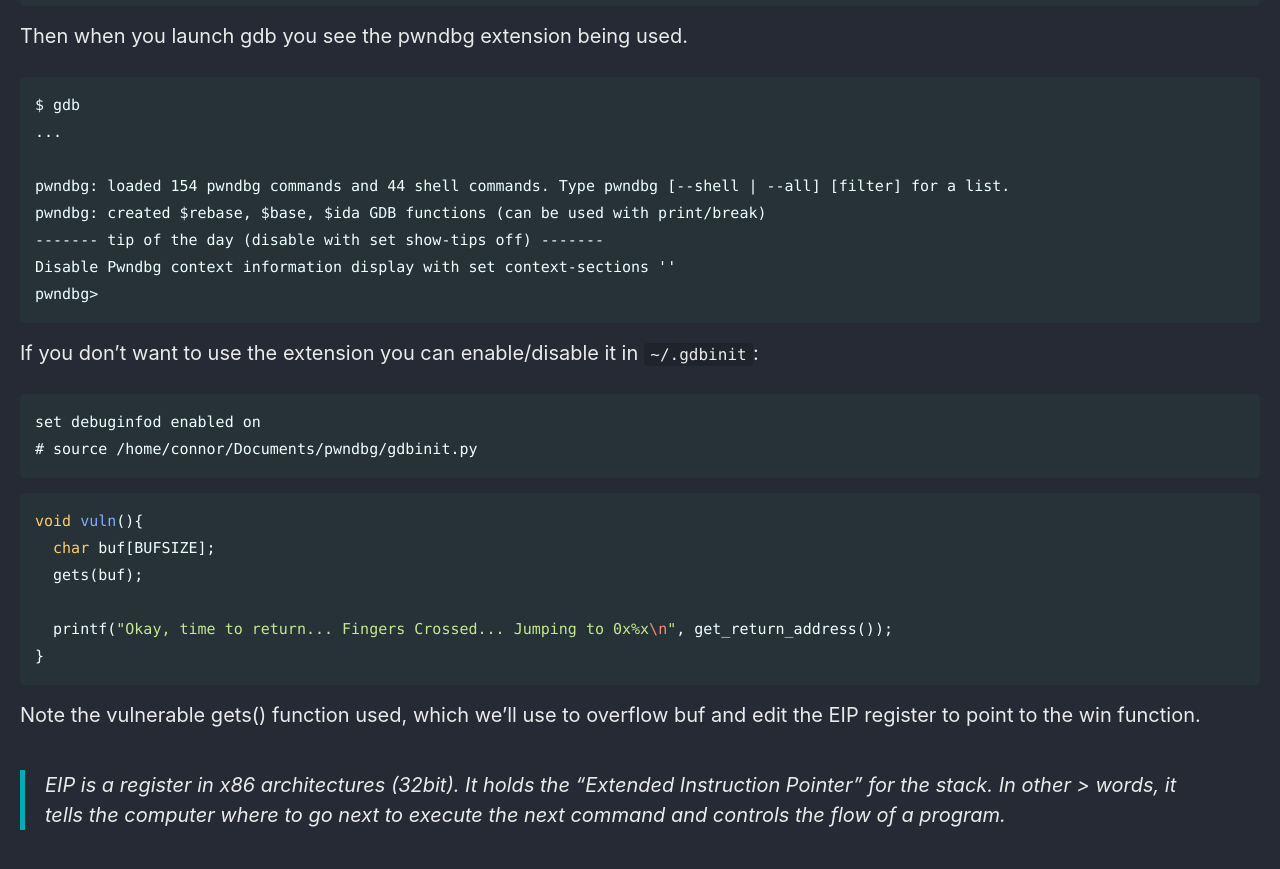
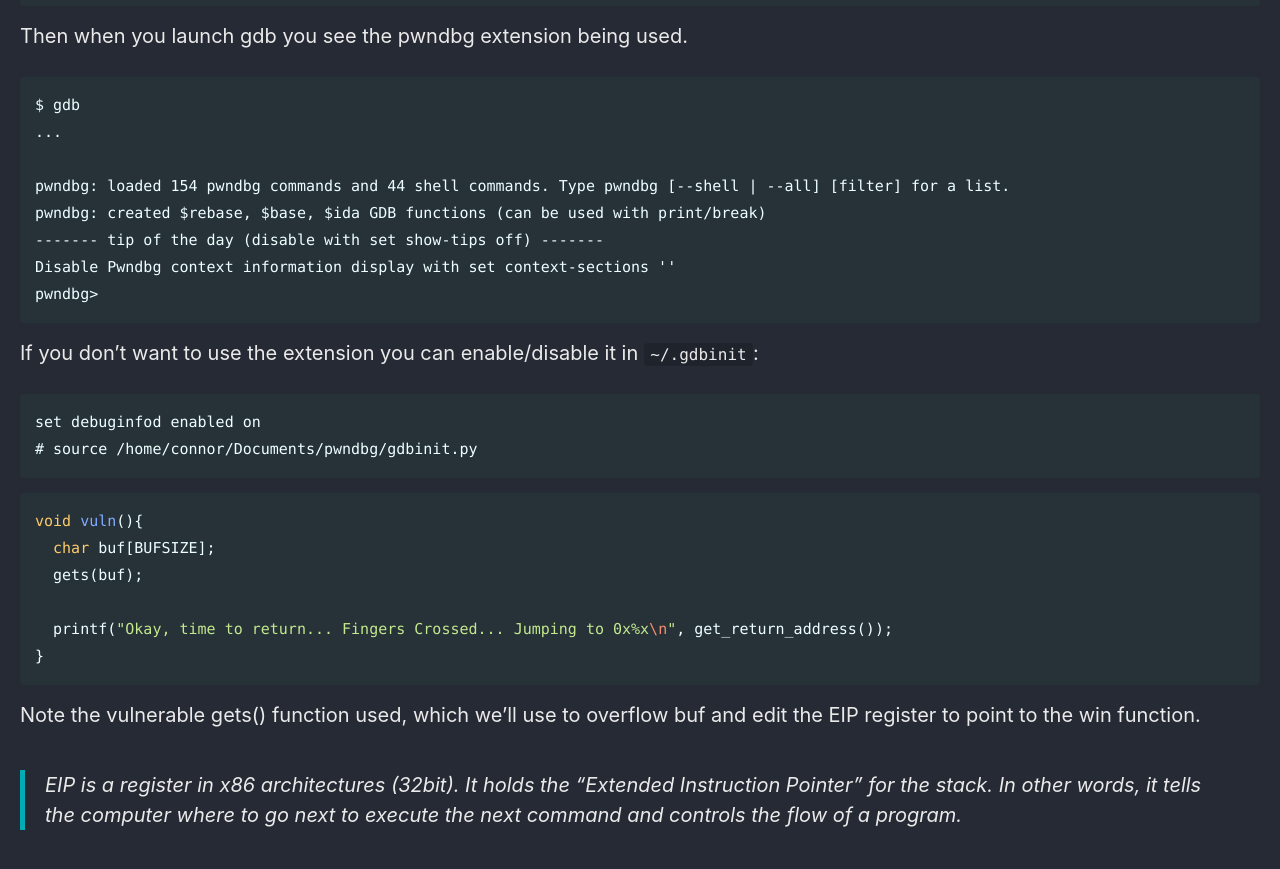
Before and after one commit to Connor-McCartney/Connor-McCartney.github.io, a Jekyll site: the page built from _pages/misc/pwn.md, in a window 1280 px wide and 900 px high, scrolled down 1816 px. Shown: the top 869 px of the window. Built offline with Jekyll 4.4.1, drawn with Linux system fonts in a browser that asks for light colours; cached includes are drawn as plain includes.

Commit message:
Update pwn.md

```diff
--- a/_pages/misc/pwn.md
+++ b/_pages/misc/pwn.md
@@ -103,4 +103,4 @@ void vuln(){
 Note the vulnerable gets() function used, which we'll use to overflow buf and edit the EIP register to point to the win function.
 
 
-> EIP is a register in x86 architectures (32bit). It holds the "Extended Instruction Pointer" for the stack. In other > words, it tells the computer where to go next to execute the next command and controls the flow of a program.
+> EIP is a register in x86 architectures (32bit). It holds the "Extended Instruction Pointer" for the stack. In other words, it tells the computer where to go next to execute the next command and controls the flow of a program.
```
